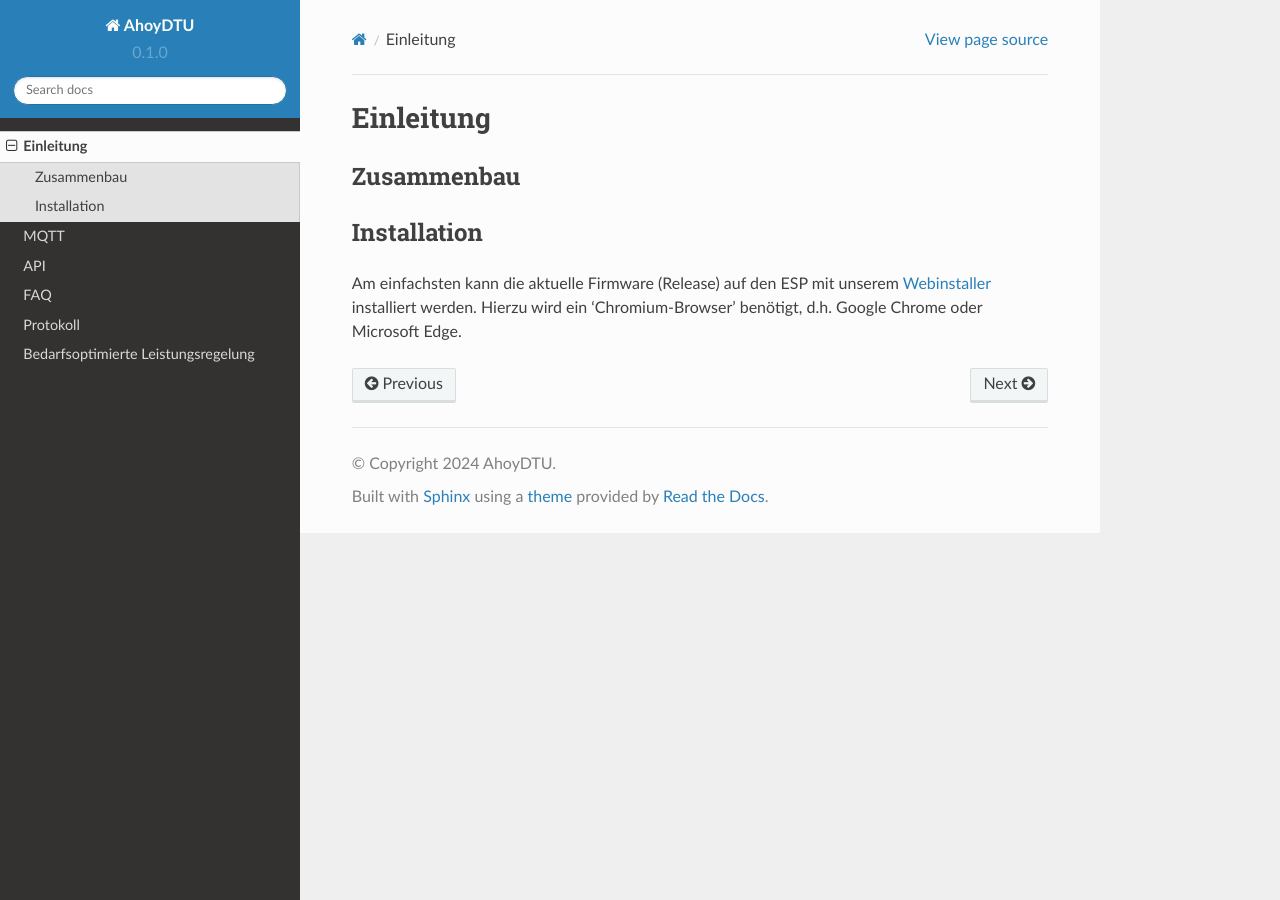
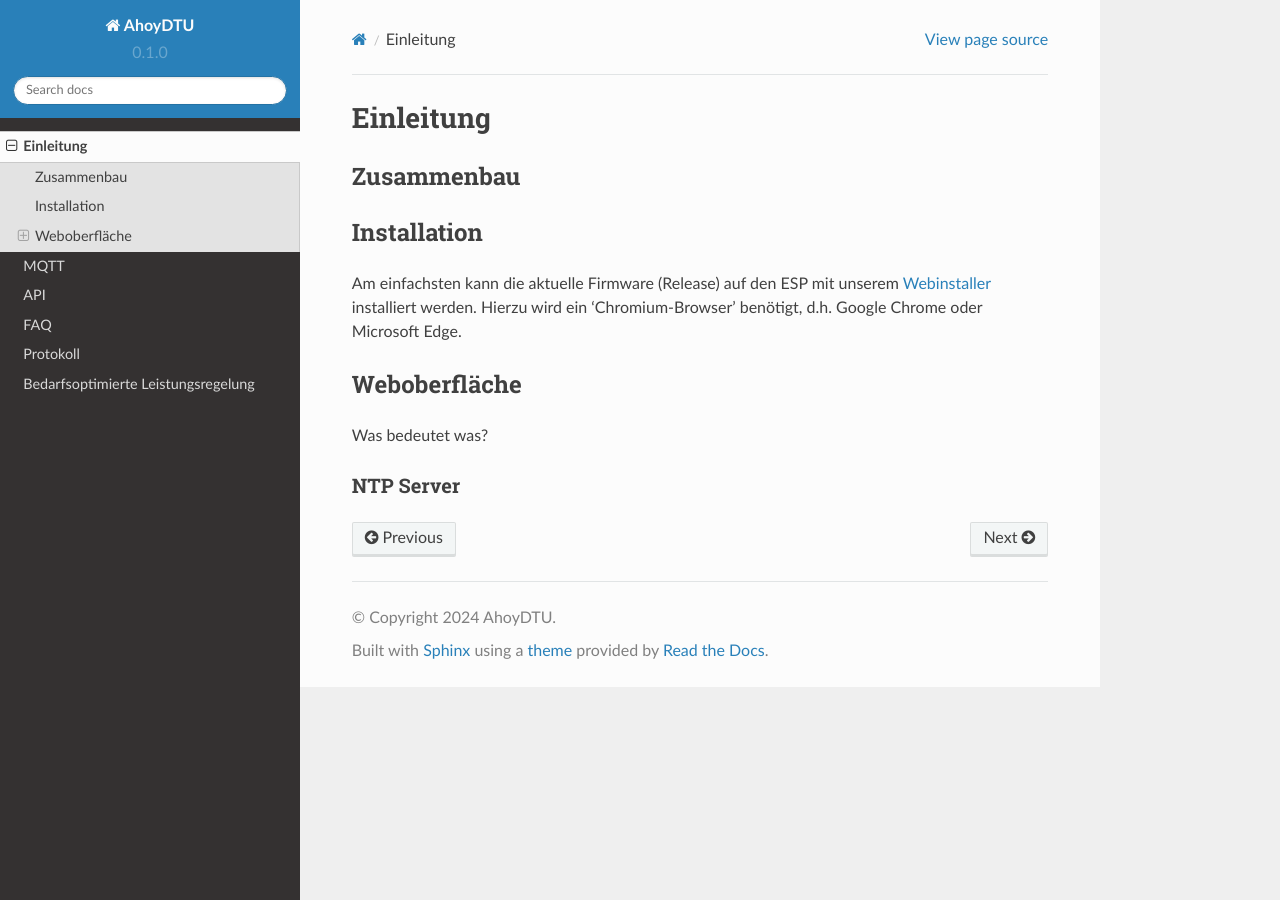
Before and after one commit to lumapu/ahoy_docs, a Sphinx documentation site: the page built from docs/source/usage.rst, in a window 1280 px wide. Built offline with Sphinx 7.4.7 and the Read the Docs theme 2.0.0, drawn with Linux system fonts in a browser that asks for light colours.

Commit message:
Update usage.rst

```diff
--- a/docs/source/usage.rst
+++ b/docs/source/usage.rst
@@ -9,3 +9,10 @@ Zusammenbau
 Installation
 ------------
 Am einfachsten kann die aktuelle Firmware (Release) auf den ESP mit unserem `Webinstaller <https://ahoydtu.de/web_install>`_ installiert werden. Hierzu wird ein 'Chromium-Browser' benötigt, d.h. Google Chrome oder Microsoft Edge.
+
+Weboberfläche
+-------------
+Was bedeutet was?
+
+NTP Server
+**********
```
